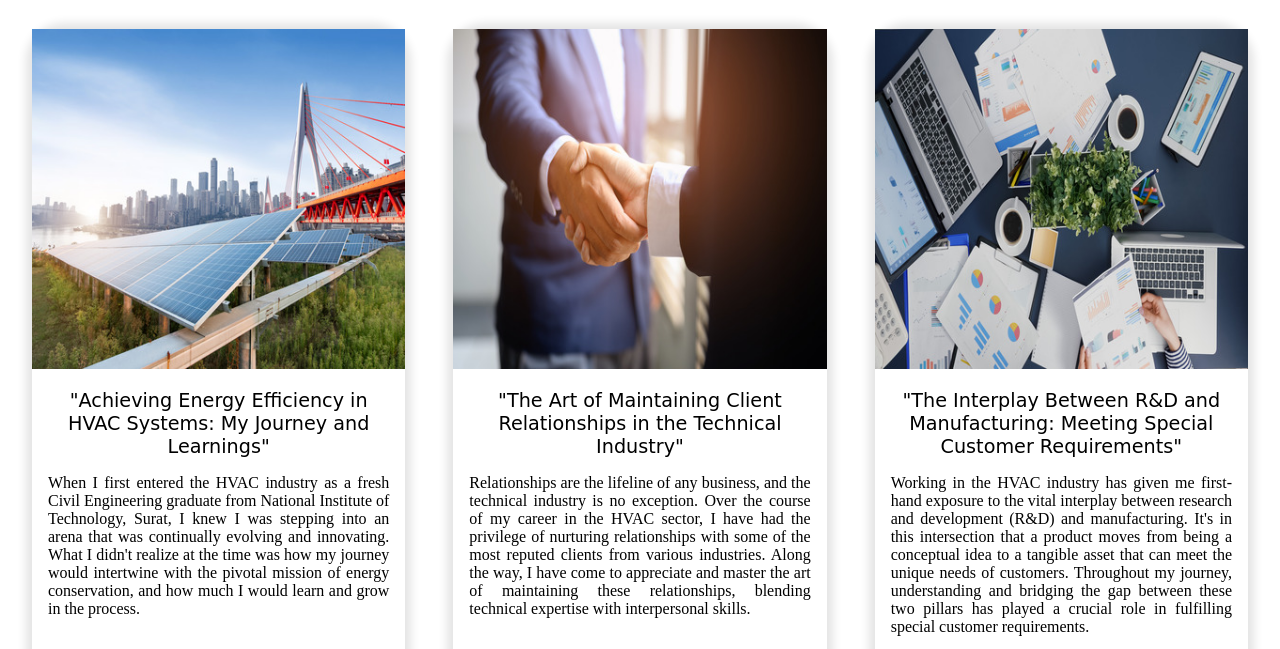
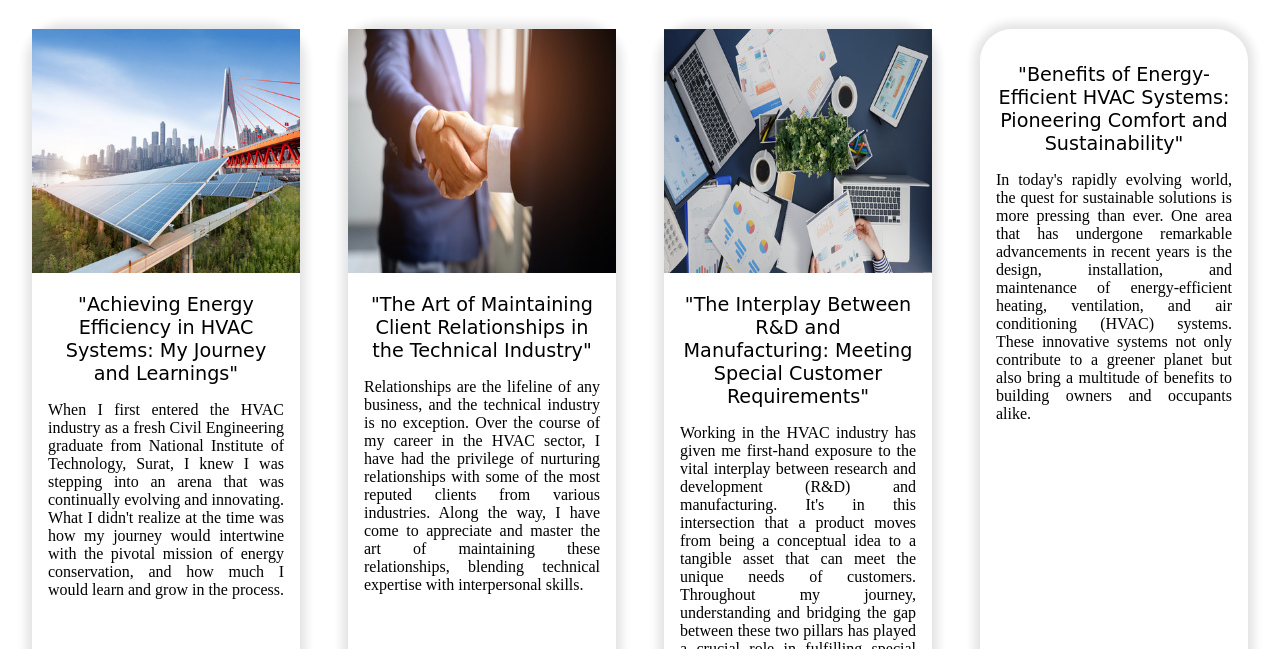
Before and after one commit to Btw1-WX/akshay.mangal, a plain HTML site: page blog.html in a window 1280 px wide. Shown: the part 139-788 px from the top of the page. Drawn offline with Linux system fonts and the light colour scheme.

Commit message:
Update style.css

```diff
--- a/style.css
+++ b/style.css
@@ -1206,3 +1206,8 @@ text-align: justify;
         padding: 1rem;
     }
 }
+@media only screen and (min-width: 1120px){
+    .blog-container{
+        grid-template-columns: repeat(auto-fit, minmax(10rem, 1fr));
+    }
+}
```
